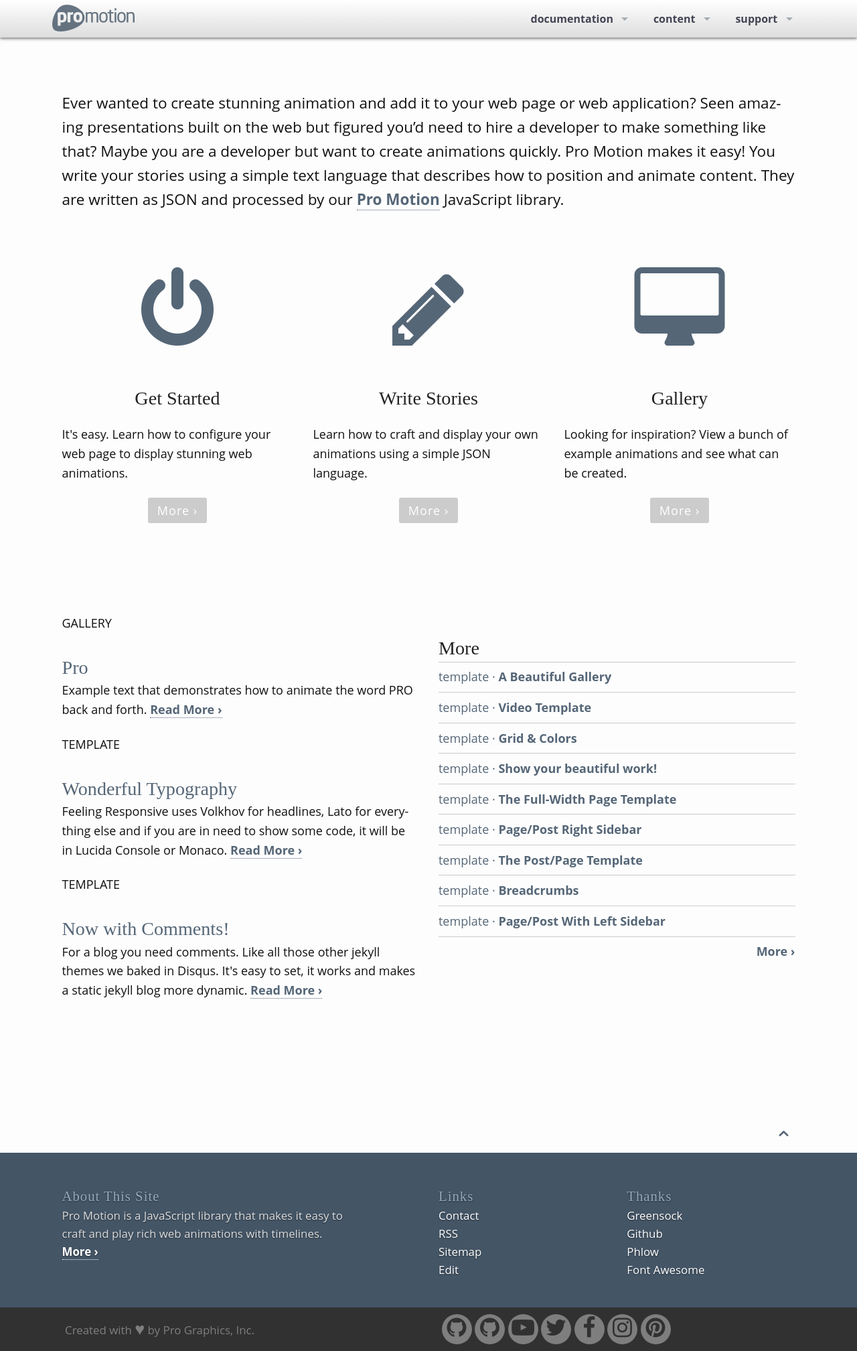
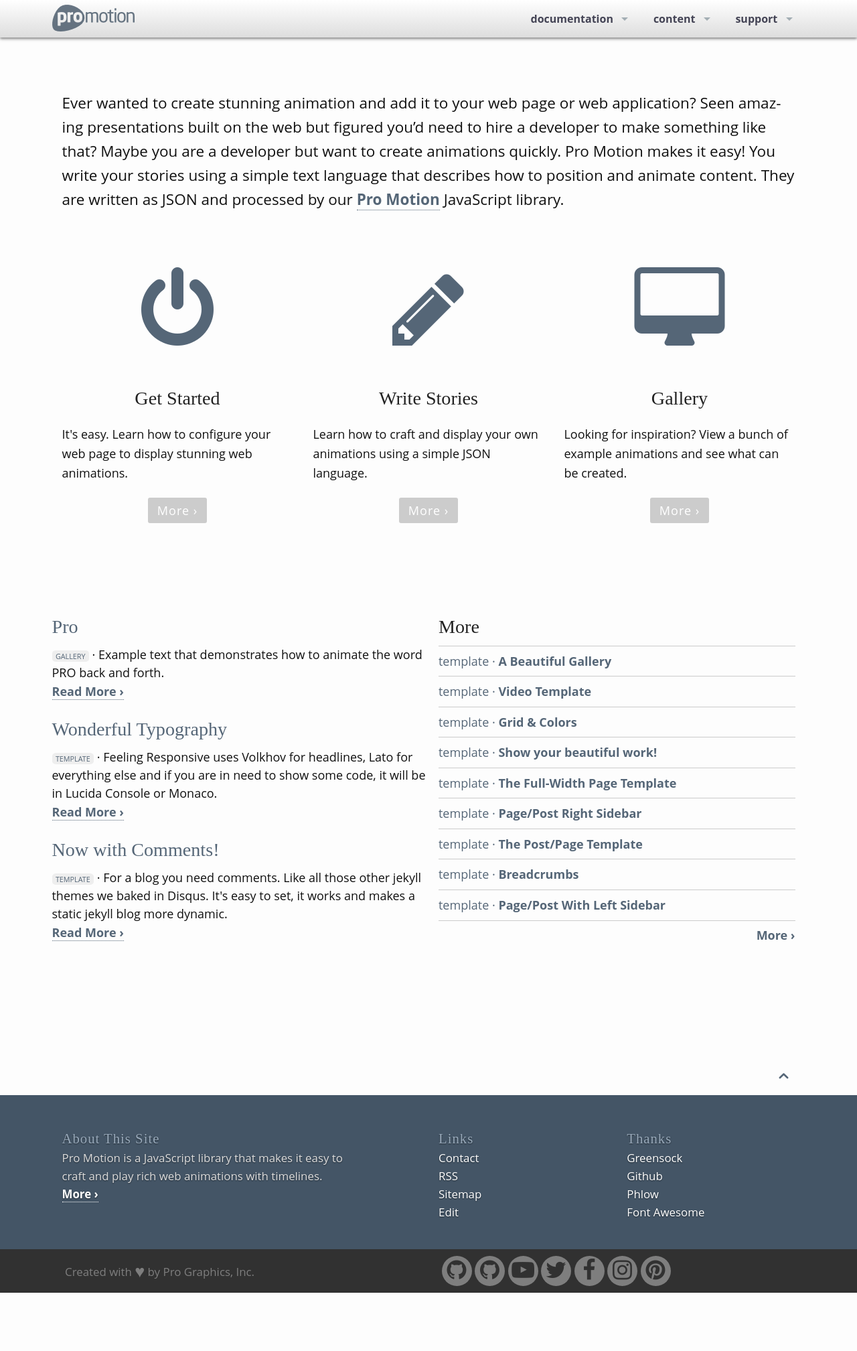
Before and after one commit to ProGraphics/prostyle.io, a Jekyll site: the page built from index.md, in a window 1280 px wide. Shown: the whole page at 67% size. Built offline with Jekyll 4.4.1, drawn with Linux system fonts in a browser that asks for light colours; nearby versions of some CDN libraries; a script that is not in the unit is left out; after the commit the page ends 1930 px from its top, so only the background shows below that.

Commit message:
Make the front page highlighted posts look better.

```diff
--- a/_layouts/frontpage.html
+++ b/_layouts/frontpage.html
@@ -63,24 +63,26 @@
 {% endcomment %}
 
 {% unless site.posts == empty %}
-    <div class="row t90">
+    <div class="row t90 highlighted-posts">
         <div class="medium-6 columns">
-            {% for post in site.posts limit:3 %}
-            {% if post.category %}<p class="subheadline">{{ post.category }}</p>{% endif %}
-            <h3><a href="{{ site.url }}{{ site.baseurl }}{{ post.url }}">{{ post.title }}</a></h3>
+          {% for post in site.posts limit:3 %}
+          <div class="row">
+				    <h3><a href="{{ site.url }}{{ site.baseurl }}{{ post.url }}">{{ post.title }}</a></h3>
+                {% if post.category %}<a href="/{{ post.category }}"><span class="category">{{ post.category }}</span></a> &middot; {% endif %}
+                {% if post.meta_description %}{{ post.meta_description | strip_html | escape }}{% else post.teaser %}{{ post.teaser | strip_html | escape }}{% endif %}
             <p>
-                {% if post.meta_description %}{{ post.meta_description | strip_html | escape }}{% else post.teaser %}{{ post.teaser | strip_html | escape }}{% endif %}
                 <a href="{{ site.url }}{{ site.baseurl }}{{ post.url }}" title="Read {{ post.title escape_once }}"><strong>{{ site.data.language.read_more }}</strong></a>
             </p>
-            {% endfor %}
-        </div><!-- /.medium-5.columns -->
+          </div>
+          {% endfor %}
+        </div>
 
 
         <div class="medium-6 columns">
             <h3>{{ site.data.language.more_articles }}</h3>
             {% include list-posts.html entries='12' offset='3' %}
-        </div><!-- /.medium-7.columns -->
-    </div><!-- /.row -->
+        </div>
+    </div>
 {% endunless %}
 
 
--- a/_sass/_06_typography.scss
+++ b/_sass/_06_typography.scss
@@ -18,7 +18,28 @@
 
 */
 
+/* Front Page
+------------------------------------------------------------------- */
 
+.highlighted-posts h3 {
+	margin: 0 0 0.3em 0;
+}
+
+/* Category
+------------------------------------------------------------------- */
+
+span.category {
+	text-transform: uppercase;
+	font-size: 0.6em;
+	padding: 0.1em 0.5em;
+	background: #EEE;
+	border-radius: 10% / 25%;
+}
+
+a:hover span.category {
+	background: #345;
+	color: #FFF;
+}
 
 /* Links
 ------------------------------------------------------------------- */
@@ -277,11 +298,6 @@
 /* Typography for Articles
 ------------------------------------------------------------------- */
 
-.subheadline {
-    font-size: rem-calc(16);
-    margin: 0;
-    text-transform: uppercase;
-}
 .teaser {
     font-size: rem-calc(20);
 }
```
